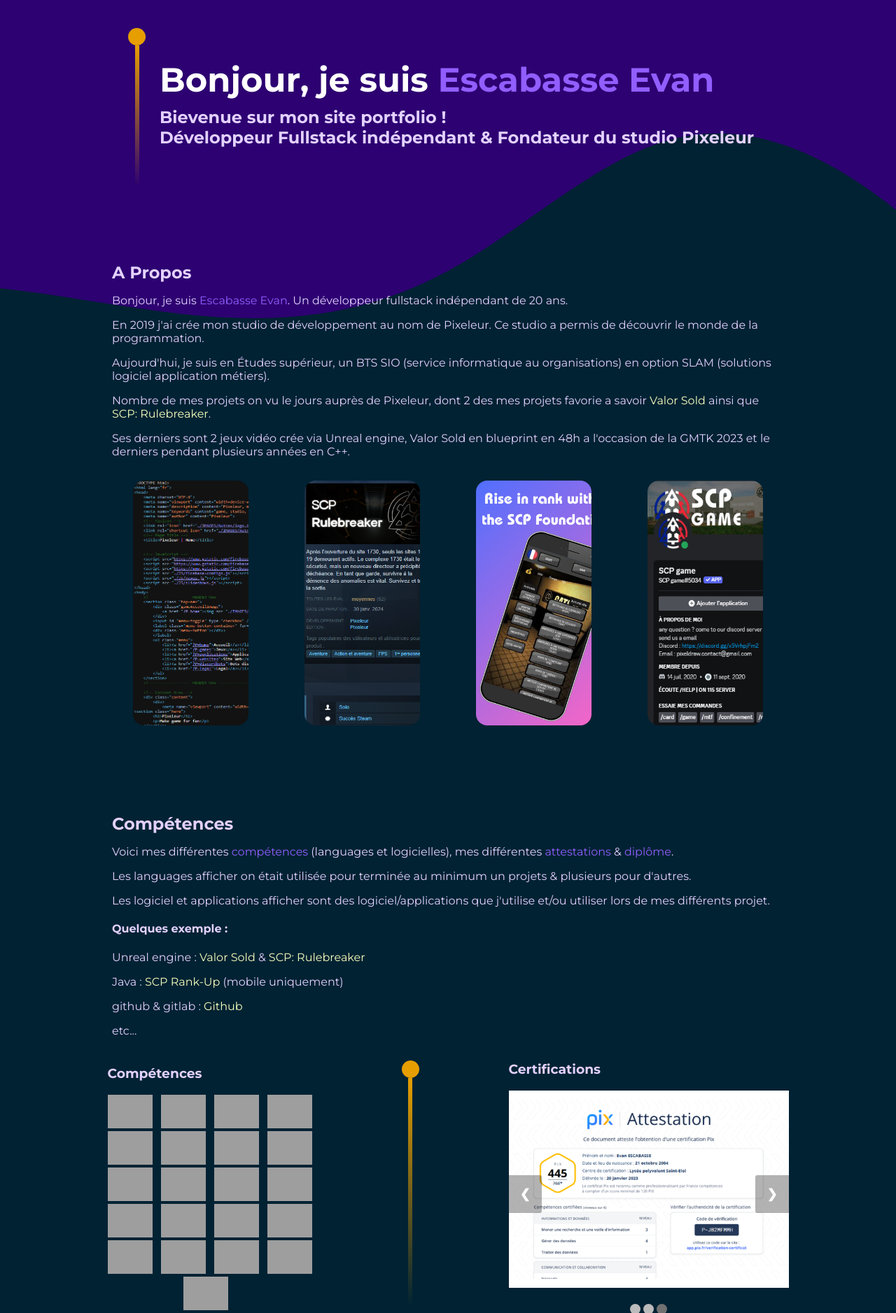
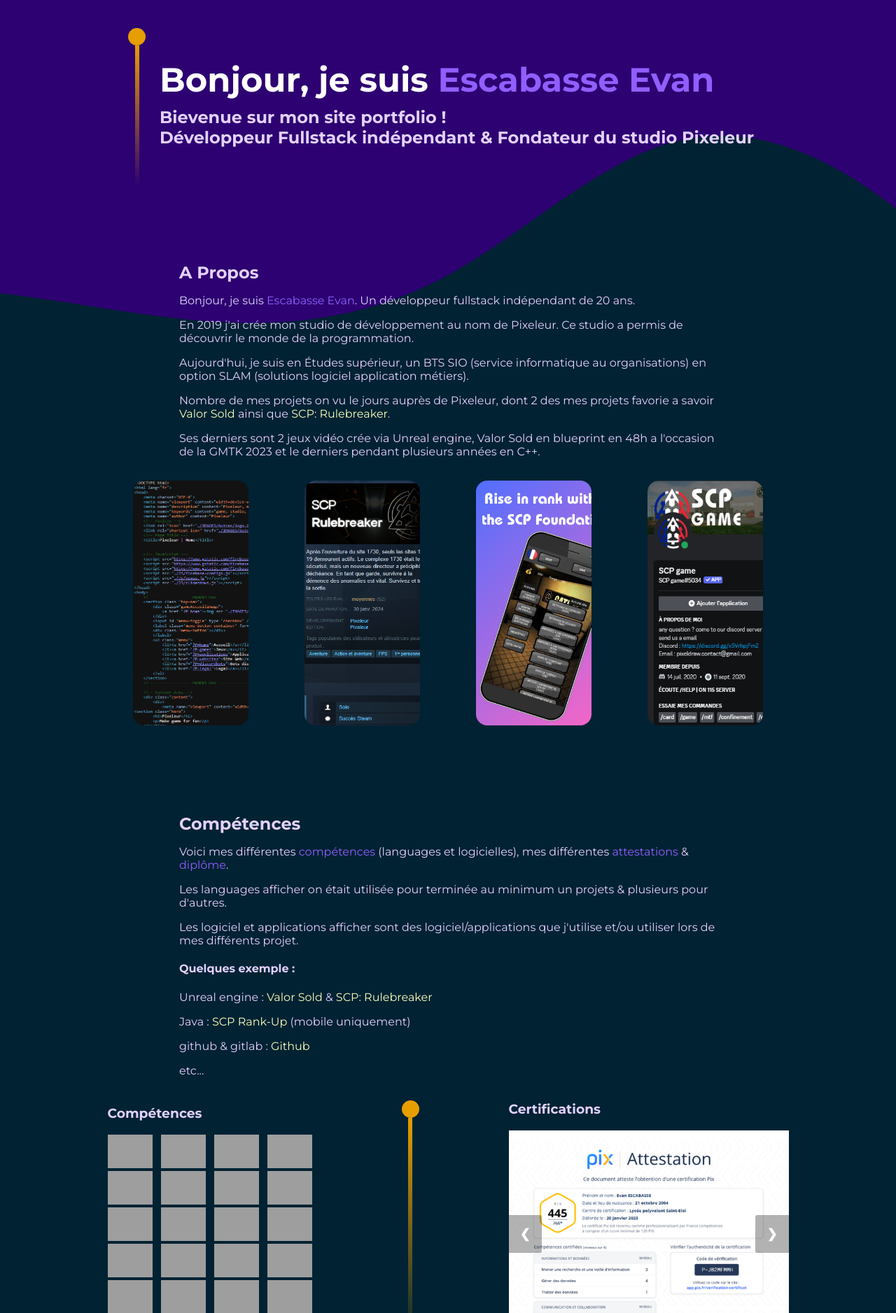
Before and after one commit to CamoLover/Portfolio, a PHP site: page / in a window 1280 px wide. Shown: the part 60-1937 px from the top of the page at 70% size. Run offline with PHP 8.4, Linux system fonts and the light colour scheme; some libraries are stand-ins or nearby versions; grey boxes are pictures that could not be loaded.

Commit message:
better css margin for Prez2

```diff
--- a/index.php
+++ b/index.php
@@ -4,7 +4,7 @@
     <meta charset="UTF-8">
     <meta name="viewport" content="width=device-width, initial-scale=1.0">
     <title>Evan E | Portfolio</title>
-    <link href="style/portfolio.css" rel="stylesheet">
+    <link href="style/portfolios.css" rel="stylesheet">
 
     <link rel="preconnect" href="https://fonts.googleapis.com">
     <link rel="preconnect" href="https://fonts.gstatic.com" crossorigin>
--- a/style/portfolio.css
+++ b/style/portfolios.css
@@ -119,7 +119,8 @@ canvas {
   text-align: left;
   padding: 0px;
   width:75%;
-  margin: auto;
+  margin: 0;
+  margin: 0 20%;
 }
 
 h1 {
```
